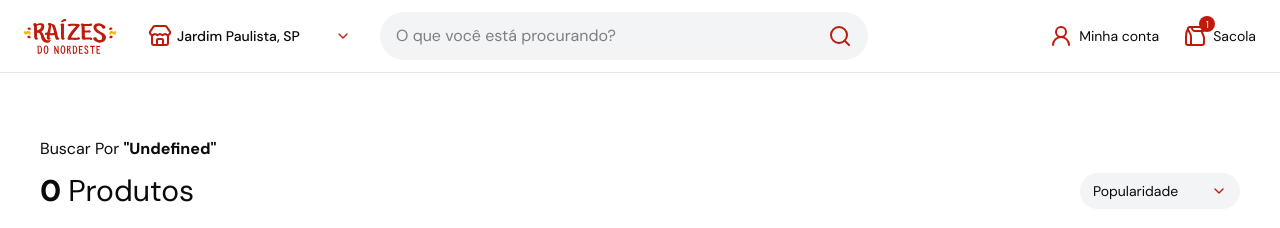
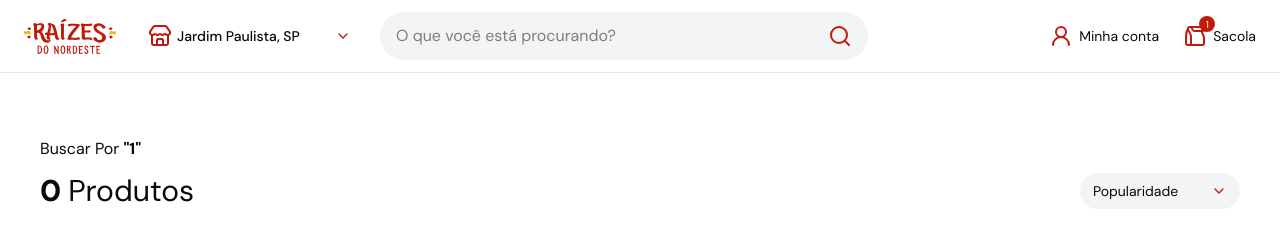
Before and after one commit to silvapedrodev/raizes-do-nordeste, a Next.js app: page /buscar/1 in a window 1280 px wide. Shown: the top 228 px of the page. Built offline with nearby package versions, Linux system fonts and the light colour scheme.

Commit message:
fix: update params destructuring from slug to query

```diff
--- a/src/app/(site)/buscar/[query]/page.tsx
+++ b/src/app/(site)/buscar/[query]/page.tsx
@@ -4,16 +4,16 @@ import { products } from "@/data/product";
 import { redirect } from "next/navigation";
 
 type Props = {
-  params: Promise<{ slug: string }>
+  params: Promise<{ query: string }>
   searchParams: Promise<{ [key: string]: string | string[] | undefined }>
 }
 
 export default async function BuscaSlugPage({ params }: Props) {
   // TODO: fazer busca dos produtos
 
-  const { slug } = await params;
+  const { query } = await params;
 
-  const decodedQuery = decodeURIComponent(slug).toLowerCase();
+  const decodedQuery = decodeURIComponent(query).toLowerCase();
 
   const searchResults = products.filter(item => {
     const matchName = item.name.toLowerCase().includes(decodedQuery);
@@ -44,7 +44,7 @@ export default async function BuscaSlugPage({ params }: Props) {
       <div>
         <ProductCatalog
           data={products}
-          categorySlug={slug}
+          categorySlug={query}
           initialProducts={searchResults}
         />
       </div>
```
